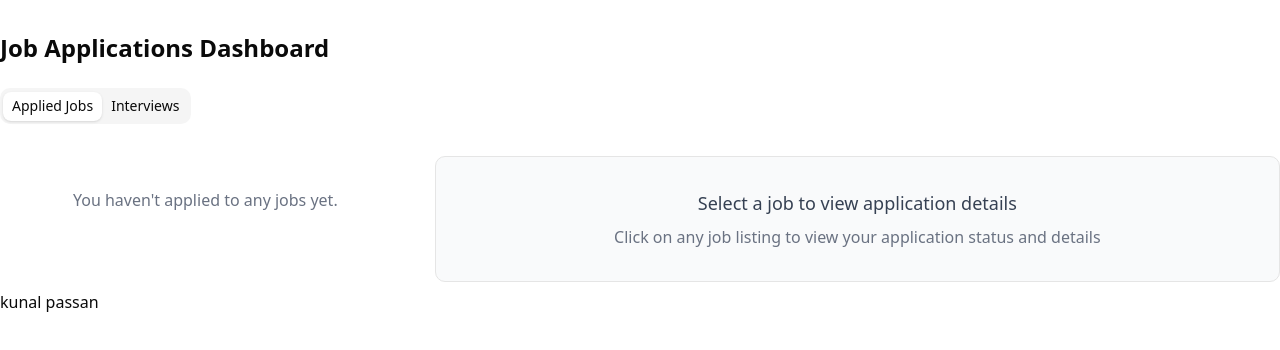
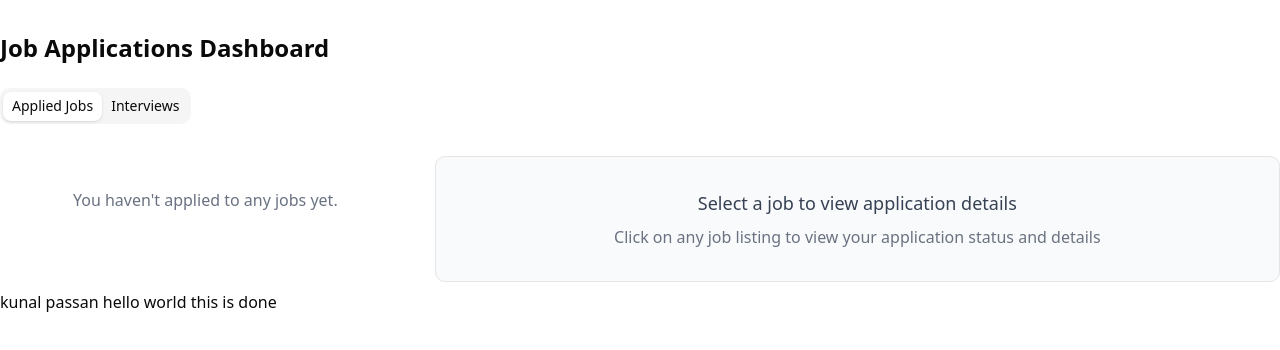
Before and after one commit to kazekunal/Career-Connect, a Next.js app: page /applications in a window 1280 px wide. Shown: the top 350 px of the page. Built offline with nearby package versions, Linux system fonts and the light colour scheme.

Commit message:
complete

```diff
--- a/src/components/JobDashboard.jsx
+++ b/src/components/JobDashboard.jsx
@@ -203,7 +203,7 @@ function JobDashboard() {
             </div>
           </div>
         </TabsContent>
-        kunal passan
+        kunal passan hello world this is done
       </Tabs>
     </div>
   );
```
